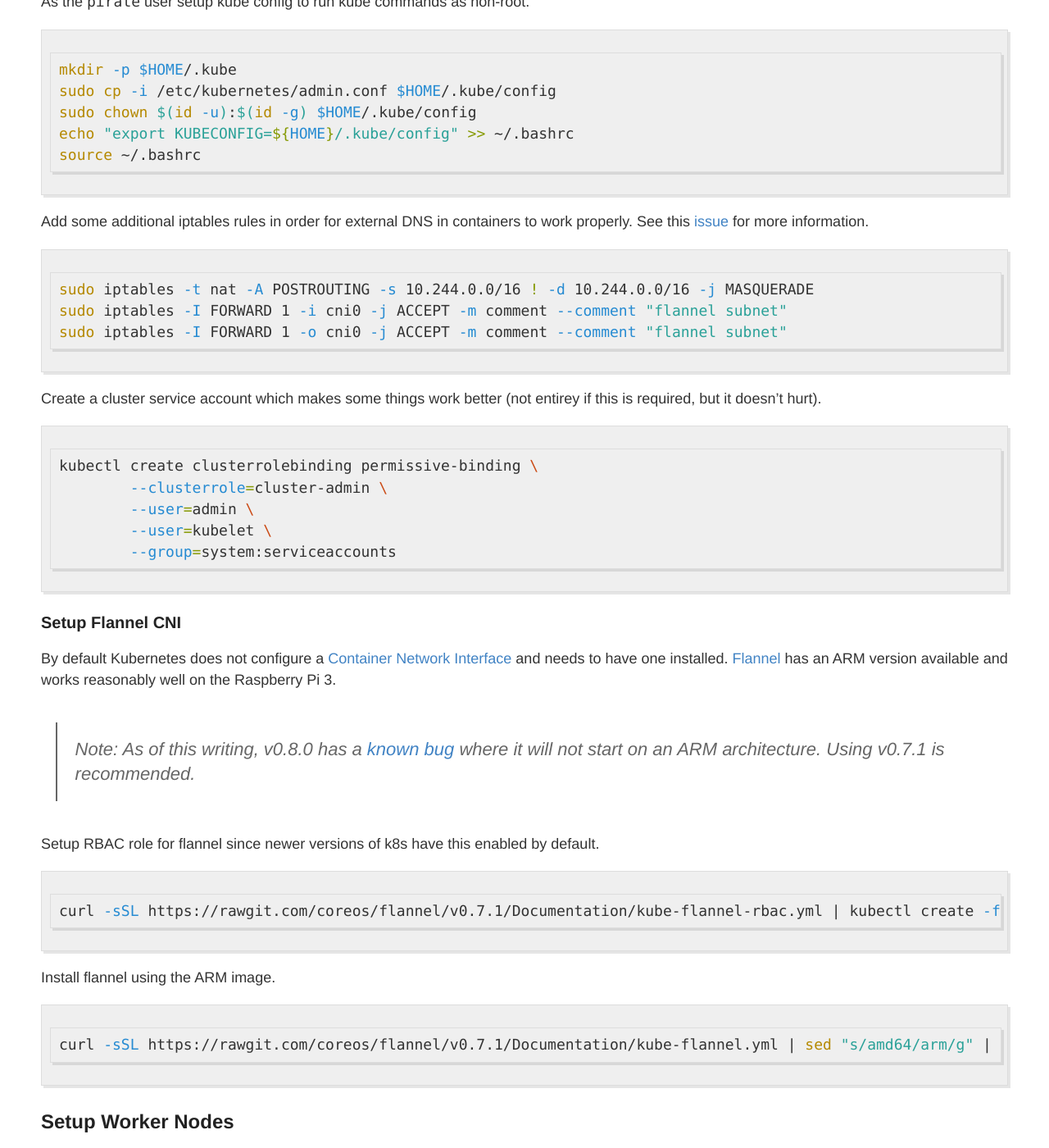
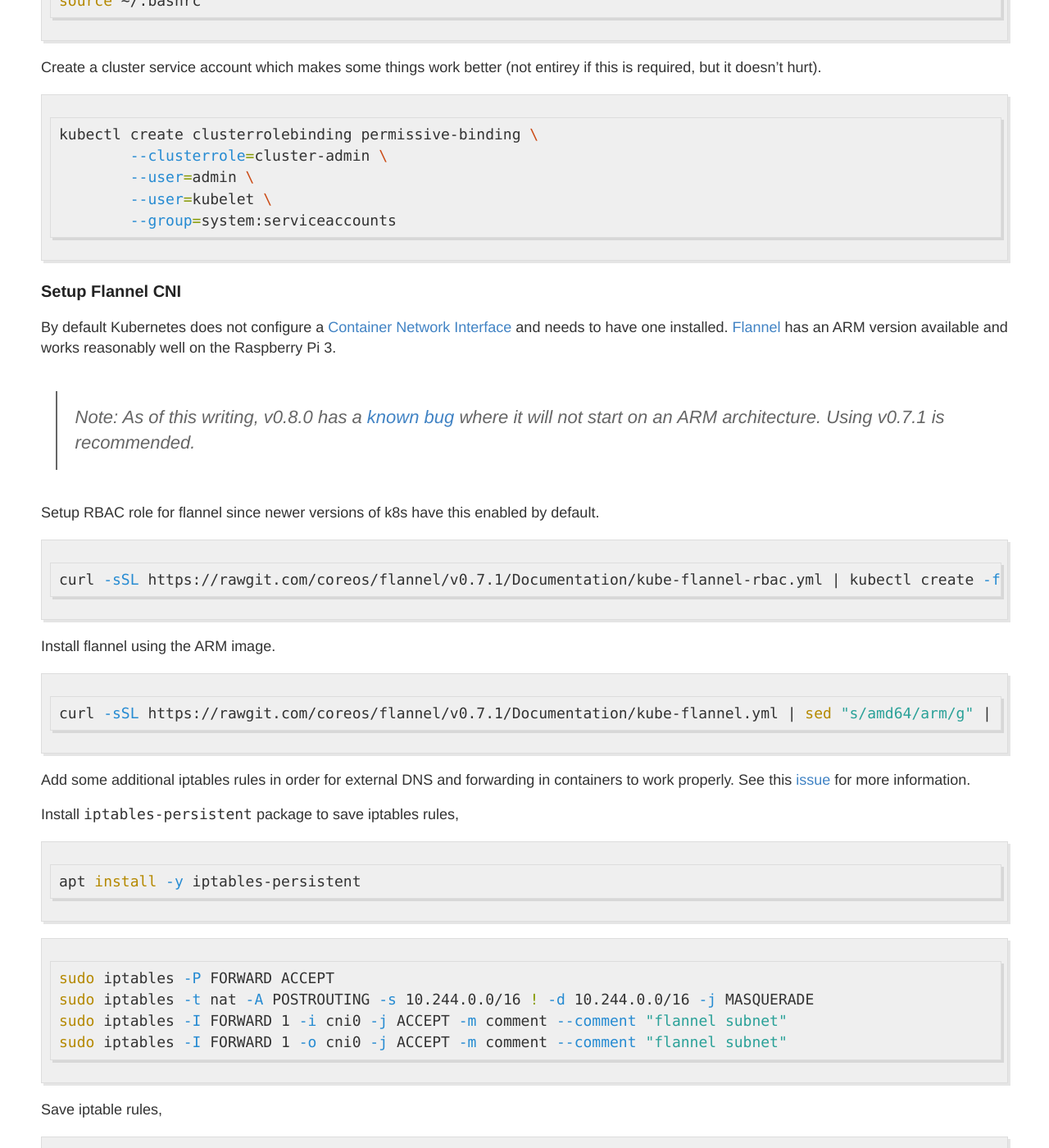
Before and after one commit to ecliptik/ecliptik.github.io, a Jekyll site: the page built from _posts/2017-9-11-Raspberry-Pi-Kubernetes-Cluster.md, in a window 1280 px wide and 1400 px high, scrolled down 1729 px. Shown: the whole window at 82% size. Built offline with Jekyll 4.4.1, drawn with Linux system fonts in a browser that asks for light colours; some of the changed text lies outside the part shown.

Commit message:
Add additional iptables configs

````diff
--- a/_posts/2017-9-11-Raspberry-Pi-Kubernetes-Cluster.md
+++ b/_posts/2017-9-11-Raspberry-Pi-Kubernetes-Cluster.md
@@ -32,11 +32,6 @@
 apt install -y kubeadm kubelet
 ```
 
-Setup forwarding, this is required for newer versions of Docker (17.05+). You should restart the node/docker after doing this so the changes take effect in CNI. See this [issue](https://github.com/coreos/flannel/issues/799) for more information.
-
-```shell
-iptables -P FORWARD ACCEPT
-```
 
 ### Setup the Master Node
 As root, init the cluster with the network CIDR for Flannel .
@@ -55,14 +50,6 @@
 source ~/.bashrc
 ```
 
-Add some additional iptables rules in order for external DNS in containers to work properly. See this [issue](https://github.com/coreos/flannel/issues/799) for more information.
-
-```shell
-sudo iptables -t nat -A POSTROUTING -s 10.244.0.0/16 ! -d 10.244.0.0/16 -j MASQUERADE
-sudo iptables -I FORWARD 1 -i cni0 -j ACCEPT -m comment --comment "flannel subnet"
-sudo iptables -I FORWARD 1 -o cni0 -j ACCEPT -m comment --comment "flannel subnet"
-```
-
 Create a cluster service account which makes some things work better (not entirey if this is required, but it doesn't hurt).
 
 ```shell
@@ -78,7 +65,6 @@
 
 > Note: As of this writing, v0.8.0 has a [known bug](https://github.com/coreos/flannel/issues/773) where it will not start on an ARM architecture. Using v0.7.1 is recommended.
 
-
 Setup RBAC role for flannel since newer versions of k8s have this enabled by default.
 
 ```shell
@@ -89,6 +75,27 @@
 
 ```shell
 curl -sSL https://rawgit.com/coreos/flannel/v0.7.1/Documentation/kube-flannel.yml | sed "s/amd64/arm/g" | kubectl create -f -
+```
+
+Add some additional iptables rules in order for external DNS and forwarding in containers to work properly. See this [issue](https://github.com/coreos/flannel/issues/799) for more information.
+
+Install `iptables-persistent` package to save iptables rules,
+
+```shell
+apt install -y iptables-persistent
+```
+
+```shell
+sudo iptables -P FORWARD ACCEPT
+sudo iptables -t nat -A POSTROUTING -s 10.244.0.0/16 ! -d 10.244.0.0/16 -j MASQUERADE
+sudo iptables -I FORWARD 1 -i cni0 -j ACCEPT -m comment --comment "flannel subnet"
+sudo iptables -I FORWARD 1 -o cni0 -j ACCEPT -m comment --comment "flannel subnet"
+```
+
+Save iptable rules,
+
+```shell
+netfilter-persistent save
 ```
 
 ## Setup Worker Nodes
````
